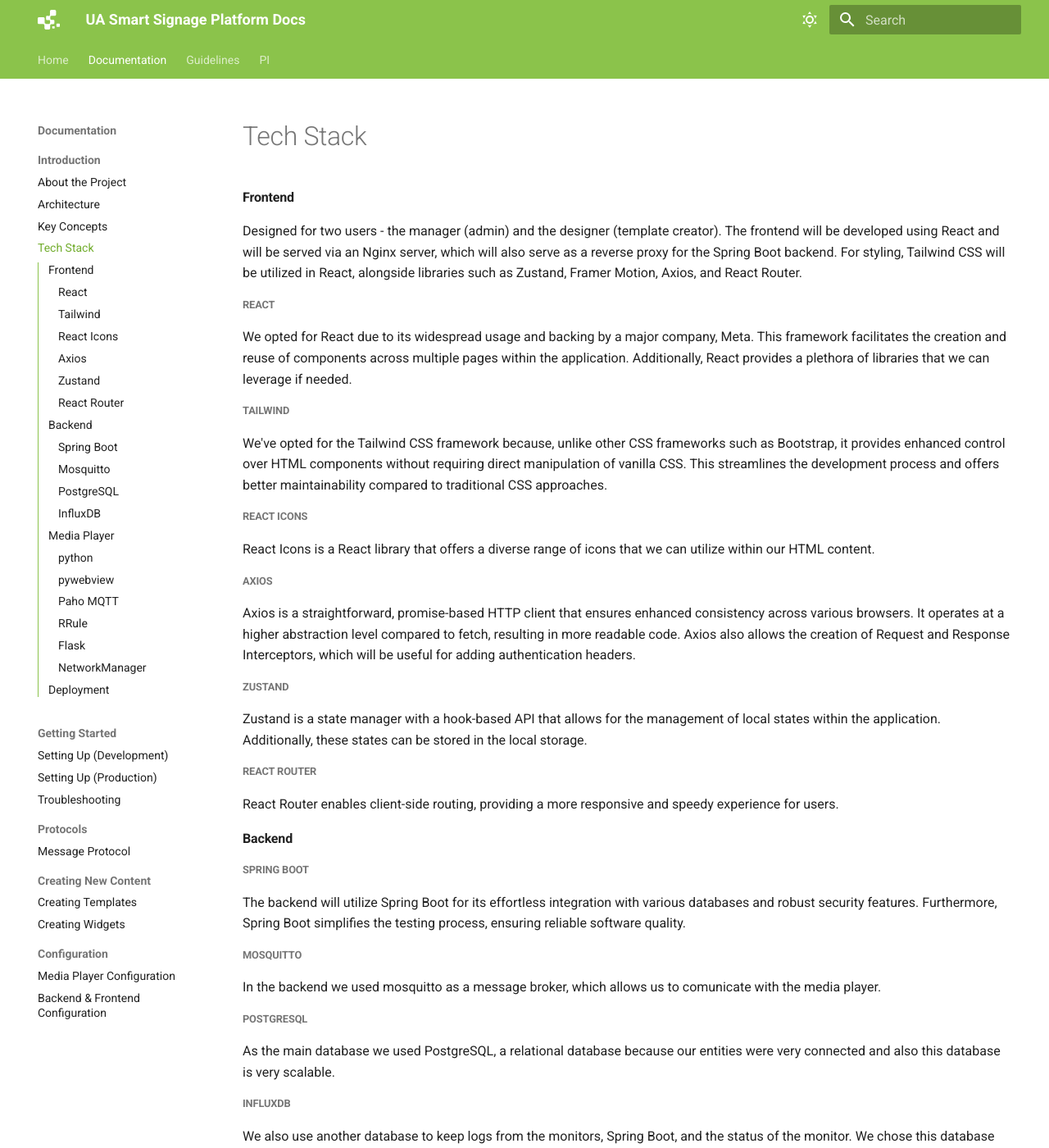
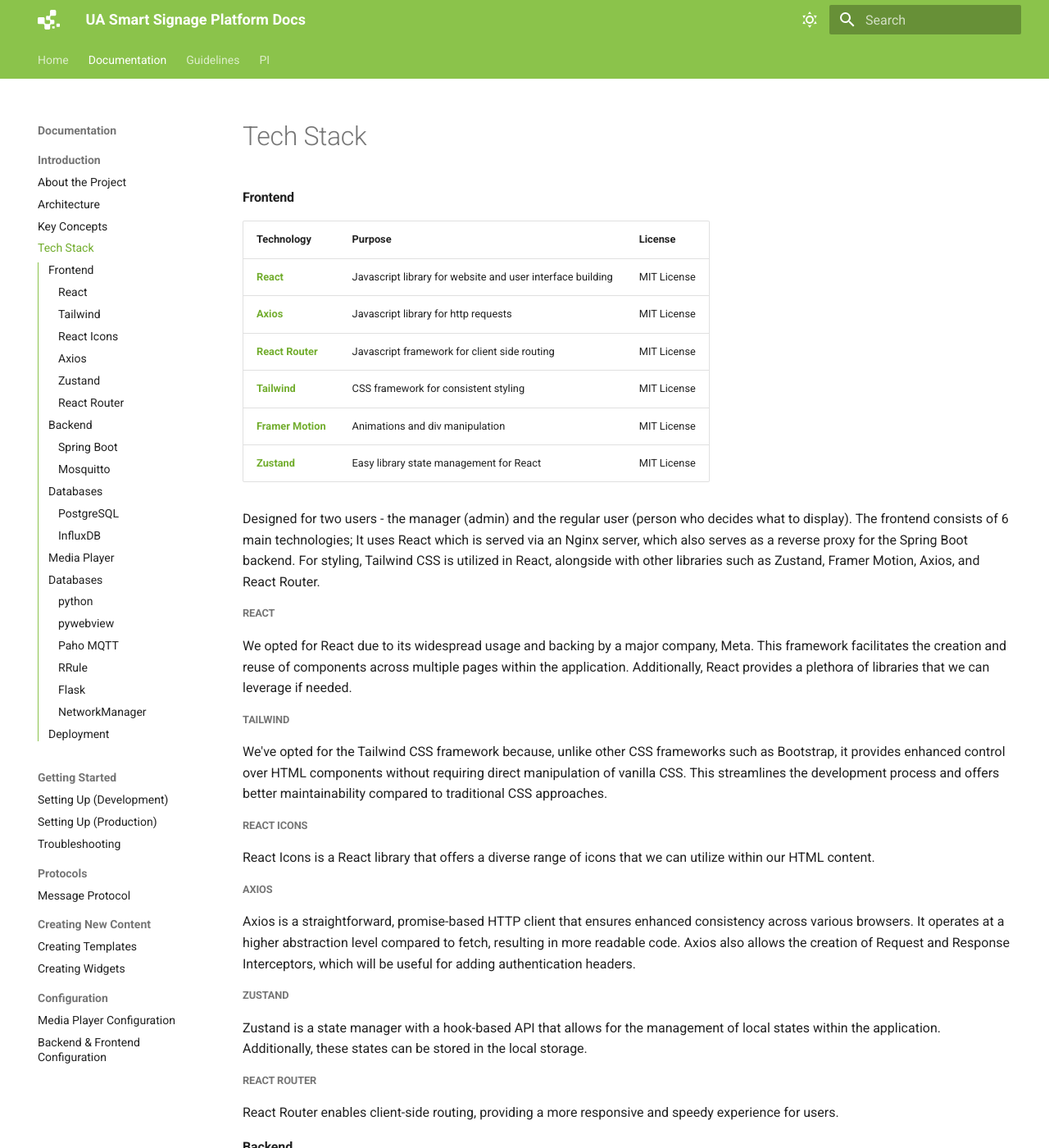
Before and after one commit to UA-Smart-Signage-Platform/Documentation-Website, an MkDocs documentation site: the page built from docs/documentation/tech-stack.md, in a window 1280 px wide and 1400 px high. Shown: the whole window at 82% size. Built offline with MkDocs 1.6.1 and Material for MkDocs 9.7.7, drawn with Linux system fonts in a browser that asks for light colours; some of the changed text lies outside the part shown.

Commit message:
added tech stack table

```diff
--- a/docs/documentation/tech-stack.md
+++ b/docs/documentation/tech-stack.md
@@ -1,8 +1,19 @@
 #### Frontend
-Designed for two users - the manager (admin) and the designer (template creator).
-The frontend will be developed using React and will be served via an Nginx server, which will also serve as a reverse proxy for the Spring Boot backend. For styling, Tailwind CSS will be utilized in React, alongside libraries such as Zustand, Framer Motion, Axios, and React Router.
+
+| **Technology**                                      | **Purpose**                                                | **License** |
+|-----------------------------------------------------|------------------------------------------------------------|-------------|
+| [**React**](https://reactjs.org/)                   | Javascript library for website and user interface building | MIT License |
+| [**Axios**](https://axios-http.com/)                | Javascript library for http requests                       | MIT License |
+| [**React Router**](https://reactrouter.com/en/main) | Javascript framework for client side routing               | MIT License |
+| [**Tailwind**](https://tailwindcss.com/)            | CSS framework for consistent styling                       | MIT License |
+| [**Framer Motion**](https://www.framer.com/motion/) | Animations and div manipulation                            | MIT License |
+| [**Zustand**](https://zustand-demo.pmnd.rs/)        | Easy library state management for React                    | MIT License |
+
+
+Designed for two users - the manager (admin) and the regular user (person who decides what to display).
+The frontend consists of 6 main technologies; It uses React which is served via an Nginx server, which also serves as a reverse proxy for the Spring Boot backend. For styling, Tailwind CSS is utilized in React, alongside with other libraries such as Zustand, Framer Motion, Axios, and React Router.
 ##### React
-We opted for React due to its widespread usage and backing by a major company, Meta. This framework facilitates the creation and reuse of components across multiple pages within the application.  Additionally, React provides a plethora of libraries that we can leverage if needed.
+We opted for React due to its widespread usage and backing by a major company, Meta. This framework facilitates the creation and reuse of components across multiple pages within the application. Additionally, React provides a plethora of libraries that we can leverage if needed.
 ##### Tailwind
 We've opted for the Tailwind CSS framework because, unlike other CSS frameworks such as Bootstrap, it provides enhanced control over HTML components without requiring direct manipulation of vanilla CSS. This streamlines the development process and offers better maintainability compared to traditional CSS approaches.
 ##### React Icons
@@ -15,16 +26,36 @@
 React Router enables client-side routing, providing a more responsive and speedy experience for users.
 
 #### Backend
+
+| **Technology**      | **Purpose** | **License** |
+|---------------------|-------------|-------------|
+| [**Spring Boot**]() |             |             |
+| [**Mosquitto**]()   |             |             |
+
+
 ##### Spring Boot
 The backend will utilize Spring Boot for its effortless integration with various databases and robust security features. Furthermore, Spring Boot simplifies the testing process, ensuring reliable software quality.
 ##### Mosquitto
 In the backend we used mosquitto as a message broker, which allows us to comunicate with the media player.
+
+#### Databases
+| **Technology**     | **Purpose** | **License** |
+|--------------------|-------------|-------------|
+| [**PostgreSQL**]() |             |             |
+| [**InfluxDB**]()   |             |             |
+
+
 ##### PostgreSQL
 As the main database we used PostgreSQL, a relational database because our entities were very connected and also this database is very scalable.
 ##### InfluxDB
 We also use another database to keep logs from the monitors, Spring Boot, and the status of the monitor. We chose this database because it allows us to associate a timestamp with each entry, facilitating tracking and analysis of when events occurred.
 
 #### Media Player
+
+#### Databases
+| **Technology** | **Purpose** | **License** |
+|----------------|-------------|-------------|
+|                |             |             |
 
 ##### python
 The media player is fully implemented in python.
```
